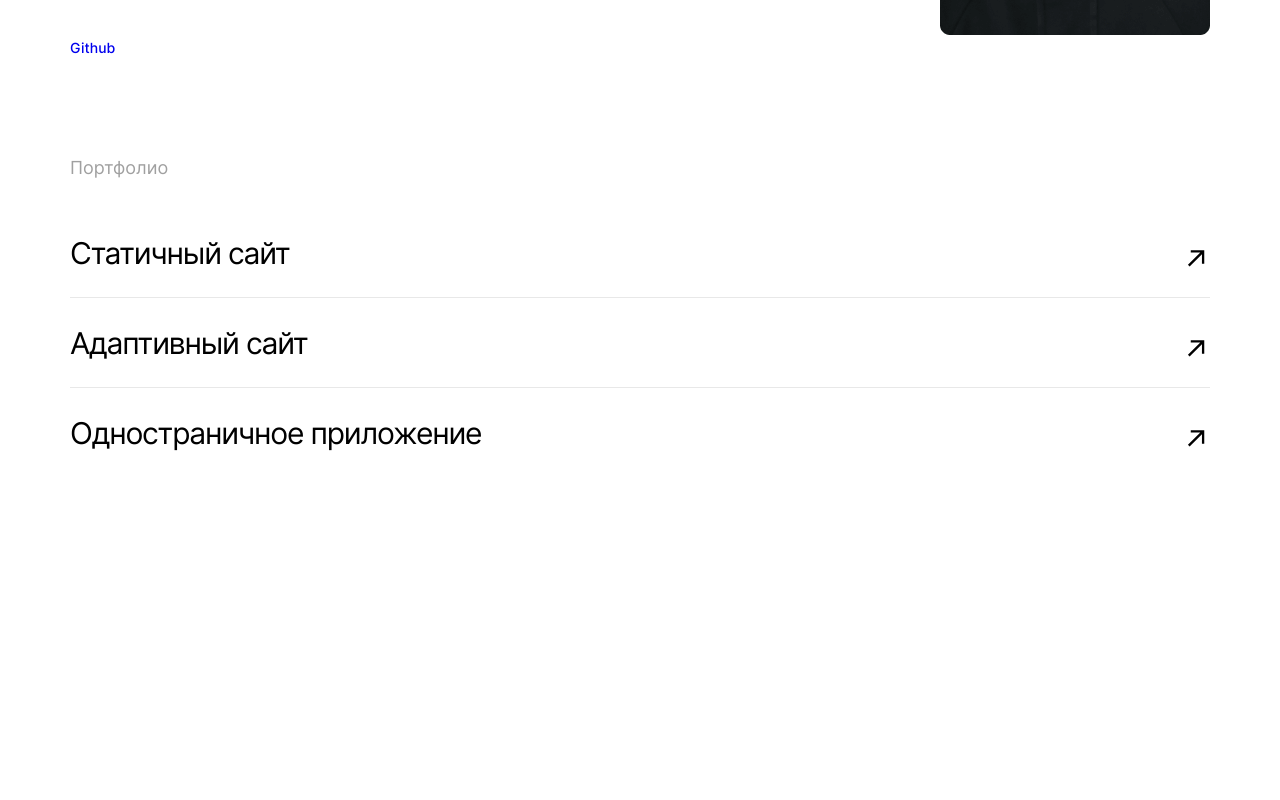
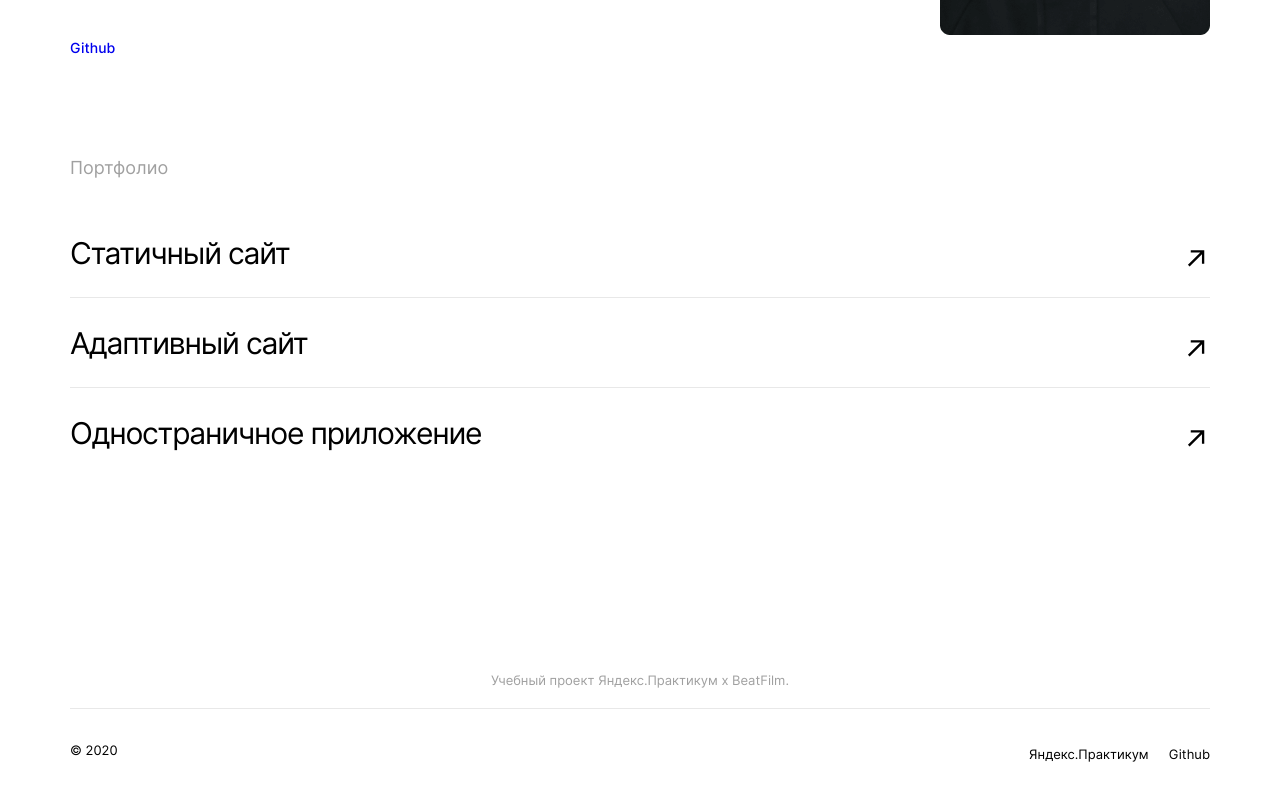
Before and after one commit to h1ze/movies-explorer-frontend, a React (Create React App) app: page /movies in a window 1280 px wide. Shown: the part 2377-3177 px from the top of the page. Before the commit the page ends 2970 px from the top, so only its background shows below. Built offline with nearby package versions, Linux system fonts and the light colour scheme.

Commit message:
feat: создать компонент footer

```diff
--- a/src/components/App/App.jsx
+++ b/src/components/App/App.jsx
@@ -5,6 +5,7 @@ import NavTab from '../NavTab/NavTab';
 import AboutProject from '../AboutProject/AboutProject';
 import Techs from '../Techs/Techs';
 import AboutMe from '../AboutMe/AboutMe';
+import Footer from '../Footer/Footer';
 
 function App() {
   return (
@@ -15,6 +16,7 @@ function App() {
       <AboutProject />
       <Techs />
       <AboutMe />
+      <Footer />
     </div>
   );
 }
--- /dev/null
+++ b/src/components/Footer/Footer.css
@@ -0,0 +1,55 @@
+/* .footer {
+  display: flex;
+} */
+
+.footer__wrapper {
+  box-sizing: border-box;
+  padding: 79px 70px 20px;
+  min-width: 320px;
+  max-width: 1280px;
+  margin: 0 auto;
+}
+
+.footer__title {
+  margin: 0;
+  padding-bottom: 20px;
+  border-bottom: 1px solid #e8e8e8;
+  font-family: 'Inter';
+  font-style: normal;
+  font-weight: 400;
+  font-size: 13px;
+  line-height: 16px;
+  /* identical to box height */
+  text-align: center;
+  color: #a0a0a0;
+}
+
+.footer__info {
+  display: flex;
+  justify-content: space-between;
+  padding-top: 20px;
+}
+
+.footer__copyright {
+  font-family: 'Inter';
+  font-style: normal;
+  font-weight: 400;
+  font-size: 13px;
+  line-height: 16px;
+}
+
+.footer__links {
+  display: flex;
+  list-style: none;
+  gap: 20px;
+}
+
+.footer__link {
+  font-family: 'Inter';
+  font-style: normal;
+  font-weight: 400;
+  font-size: 13px;
+  line-height: 16px;
+  text-decoration: none;
+  color: #000;
+}
--- /dev/null
+++ b/src/components/Footer/Footer.jsx
@@ -0,0 +1,28 @@
+import React from 'react';
+import { Link } from 'react-router-dom';
+import('./Footer.css');
+
+const Footer = () => {
+  return (
+    <footer className="footer">
+      <div className="footer__wrapper">
+        <h3 className="footer__title">
+          Учебный проект Яндекс.Практикум х BeatFilm.
+        </h3>
+        <div className="footer__info">
+          <p className="footer__copyright">&copy;&nbsp;2020</p>
+          <ul className="footer__links">
+            <li>
+              <Link className="footer__link">Яндекс.Практикум</Link>
+            </li>
+            <li>
+              <Link className="footer__link">Github</Link>
+            </li>
+          </ul>
+        </div>
+      </div>
+    </footer>
+  );
+};
+
+export default Footer;
```
